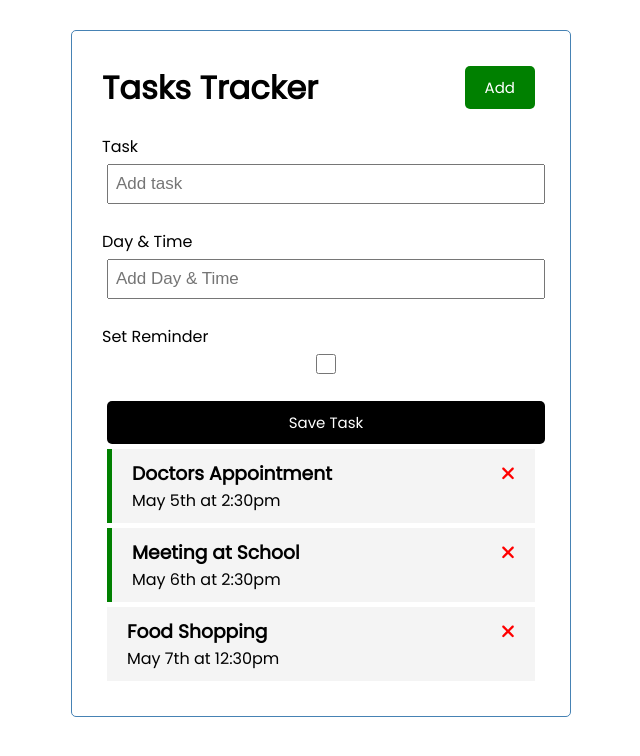
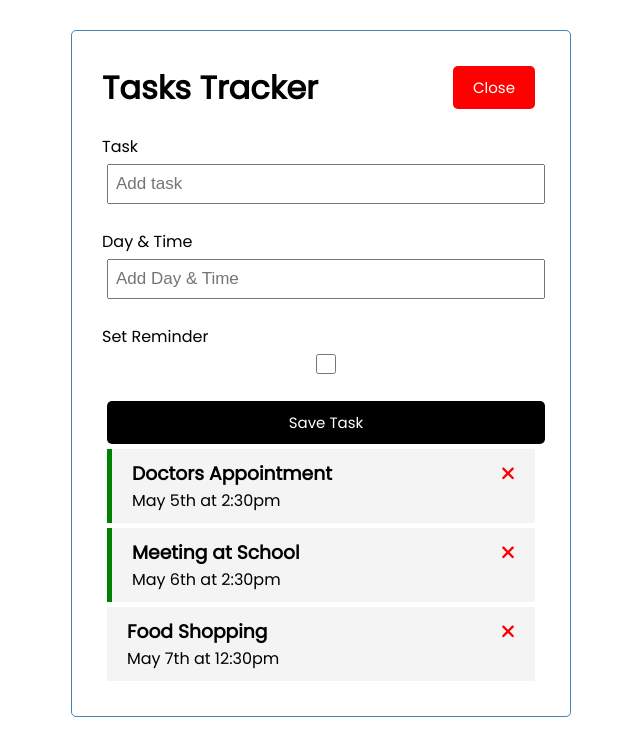
Before and after one commit to stefanpython/Task-tracker-angular, an Angular app: page / in a window 1280 px wide. Both pictures are taken after a click on the button "Add". Shown: the top 756 px of the page, without its empty margins (319-959 px from the left). Built offline with nearby package versions, Linux system fonts and the light colour scheme; data requests are answered from the project's data file.

Commit message:
Add toggle for adding task form

```diff
--- a/src/app/components/add-task/add-task.component.html
+++ b/src/app/components/add-task/add-task.component.html
@@ -1,4 +1,4 @@
-<form class="add-form" (ngSubmit)="onSubmit()">
+<form *ngIf="showAddTask" class="add-form" (ngSubmit)="onSubmit()">
   <div class="form-control">
     <label for="text"
       >Task
--- a/src/app/components/add-task/add-task.component.ts
+++ b/src/app/components/add-task/add-task.component.ts
@@ -1,6 +1,7 @@
 import { Component, Output, EventEmitter } from "@angular/core";
-import { faL } from "@fortawesome/free-solid-svg-icons";
 import { Task } from "src/app/Task";
+import { UiService } from "src/app/services/ui.service";
+import { Subscription } from "rxjs";
 
 @Component({
   selector: "app-add-task",
@@ -12,6 +13,14 @@
   text!: string;
   day!: string;
   reminder: boolean = false;
+  showAddTask!: boolean;
+  subscription!: Subscription;
+
+  constructor(private uiService: UiService) {
+    this.subscription = this.uiService
+      .onToggle()
+      .subscribe((value) => (this.showAddTask = value));
+  }
 
   onSubmit() {
     if (!this.text) {
--- a/src/app/components/header/header.component.html
+++ b/src/app/components/header/header.component.html
@@ -1,4 +1,8 @@
 <header>
-    <h1>{{ title }}</h1>
-    <app-button color="green" text="Add" (btnClick)="toggleAddTask()"></app-button>
+  <h1>{{ title }}</h1>
+  <app-button
+    color="{{ showAddTask ? 'red' : 'green' }}"
+    text="{{ showAddTask ? 'Close' : 'Add' }}"
+    (btnClick)="toggleAddTask()"
+  ></app-button>
 </header>
--- a/src/app/components/header/header.component.ts
+++ b/src/app/components/header/header.component.ts
@@ -1,4 +1,6 @@
 import { Component } from "@angular/core";
+import { UiService } from "src/app/services/ui.service";
+import { Subscription } from "rxjs";
 
 @Component({
   selector: "app-header",
@@ -7,8 +9,16 @@
 })
 export class HeaderComponent {
   title: string = "Tasks Tracker";
+  showAddTask!: boolean;
+  subscription!: Subscription;
+
+  constructor(private uiService: UiService) {
+    this.subscription = this.uiService
+      .onToggle()
+      .subscribe((value) => (this.showAddTask = value));
+  }
 
   toggleAddTask() {
-    console.log("button");
+    this.uiService.toggleAddTask();
   }
 }
--- /dev/null
+++ b/src/app/services/ui.service.ts
@@ -0,0 +1,21 @@
+import { Injectable } from "@angular/core";
+import { Observable, Subject } from "rxjs";
+
+@Injectable({
+  providedIn: "root",
+})
+export class UiService {
+  private showAddTask: boolean = false;
+  private subject = new Subject<any>();
+
+  constructor() {}
+
+  toggleAddTask(): void {
+    this.showAddTask = !this.showAddTask;
+    this.subject.next(this.showAddTask);
+  }
+
+  onToggle(): Observable<any> {
+    return this.subject.asObservable();
+  }
+}
```
Also changed, not shown: src/app/components/button/button.component.html (+7 -1 lines), 1 other file (tests, documents, lock files or other folders).
